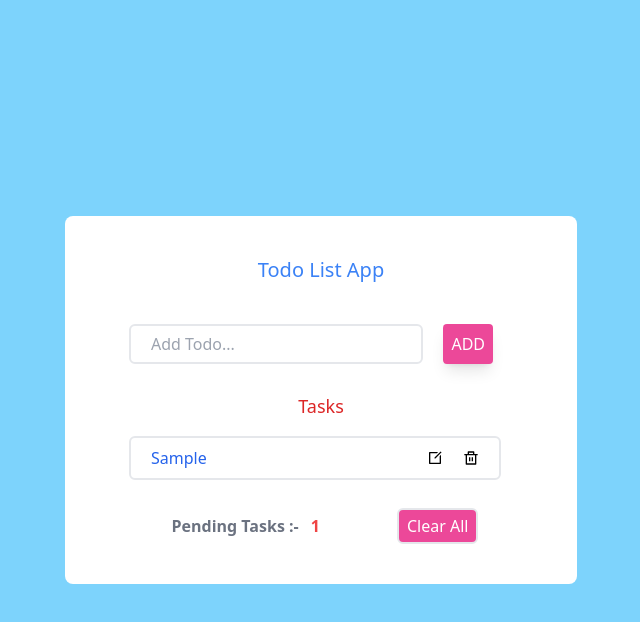
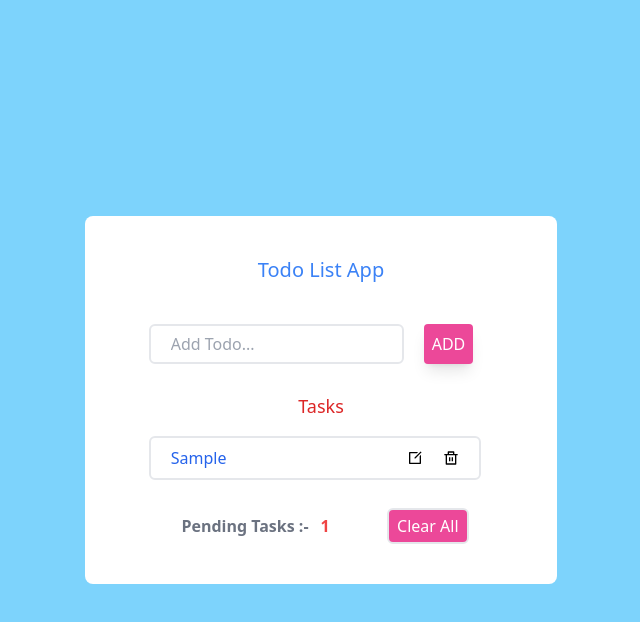
Before and after one commit to robinhoodxxx/Todo-list, a React (Create React App) app: page / in a window 1280 px wide. Both pictures are taken after typing "Sample" into the empty fields and a click on the button "ADD". Shown: the top 622 px of the page, without its empty margins (319-959 px from the left). Built offline with nearby package versions, Linux system fonts and the light colour scheme.

Commit message:
scroll adding

```diff
--- a/src/components/Todo.js
+++ b/src/components/Todo.js
@@ -7,9 +7,9 @@ const Todo = ({ props, deleted, edit }) => {
 
 
     return (
-        <li className='flex justify-between mb-5 mr-3 border-2 hover:border-sky-500 px-5 py-2 rounded-md hover:shadow-lg scroll-ml-10 '>
+        <li className='flex justify-between mb-5 mr-3  border-2  hover:border-sky-500 px-5 py-2 rounded-md hover:shadow-lg scroll-ml-10 '>
 
-            <h1 className='text-blue-600 flex font-medium'>{props.task}</h1>
+            <h1 className='text-blue-600 flex flex-col text-center overflow-auto font-medium mr-2'>{props.task}</h1>
 
             <div className='flex justify-center items-center'>
 
--- a/src/components/TodoList.js
+++ b/src/components/TodoList.js
@@ -107,7 +107,7 @@ const TodoList = () => {
 
     return (
         <main className='bg-sky-300 h-screen w-screen flex items-center justify-center '>
-            <section className='bg-white flex  justify-center max-w-max rounded-lg flex-col  md:px-16 px-4   py-10 min-w-[40%] max-h-[90%]'>
+            <section className='bg-white flex  justify-center  rounded-lg flex-col  md:px-16 px-4   py-10 min-w-[280px] max-h-[90%]'>
                 <header>
                     <h1 className='text-xl  capitalize font-medium text-center mb-5 text-blue-500'>todo list app</h1>
                 </header>
@@ -132,7 +132,7 @@ const TodoList = () => {
                     tasks.length > 0 && <h1 className='text-lg text-center text-red-600 capitalize font-medium my-2'>tasks</h1>
                 }
 
-                <ul className=' overflow-auto my-2   scroll-smooth'>
+                <ul className=' overflow-auto  my-2   scroll-smooth '>
 
 
 
--- a/src/index.css
+++ b/src/index.css
@@ -6,6 +6,7 @@
 ::-webkit-scrollbar {
 
   width: .3rem;
+  height: .3rem;
 }
 
 /* Track */
```
